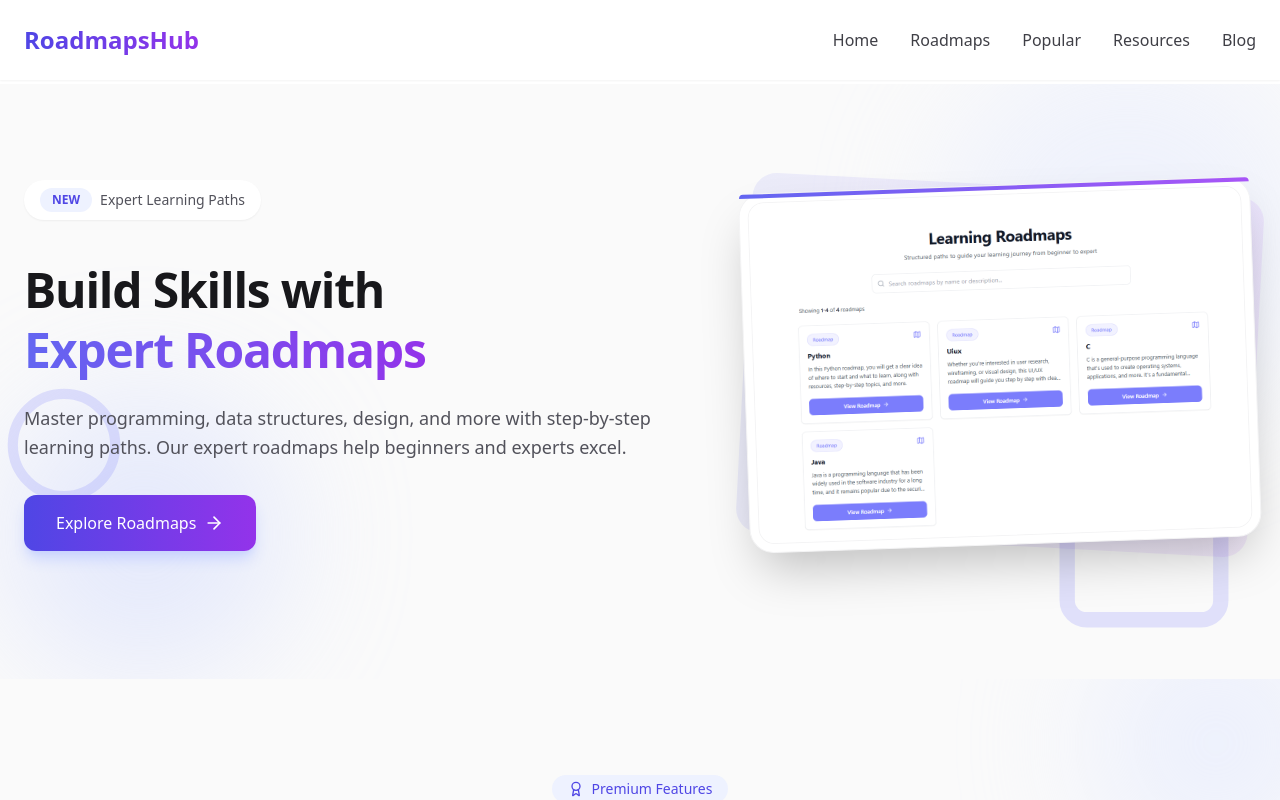
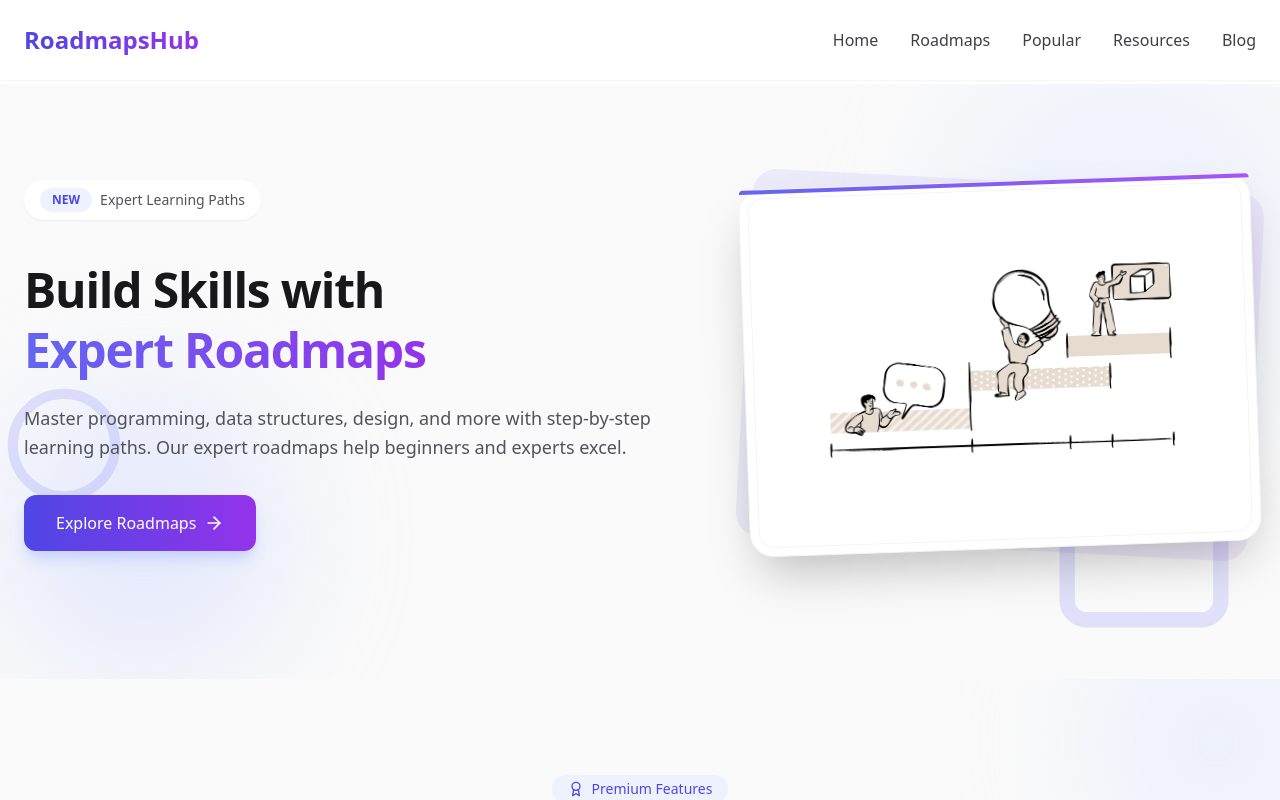
Before and after one commit to thirumaleshthiru/roadmaps-client, a React (Create React App) app: page / in a window 1280 px wide. Shown: the top 800 px of the page. Built offline with nearby package versions, Linux system fonts and the light colour scheme.

Commit message:
roadmaps hub

```diff
--- a/src/pages/Home.jsx
+++ b/src/pages/Home.jsx
@@ -14,8 +14,8 @@ import {
   Award
 } from "lucide-react";
 import { Link } from "react-router-dom";
-
-const Home = () => {
+import HeroBanner from "../assets/hero-banner.webp";
+ const Home = () => {
   return (
     <div className="min-h-screen bg-zinc-50 text-zinc-900 font-sans">
       {/* Header Hero */}
@@ -69,7 +69,7 @@ const Home = () => {
                 <div className="relative bg-white rounded-3xl shadow-2xl p-2 border border-zinc-100 transform -rotate-2 transition-all hover:rotate-0 duration-300">
                   <div className="absolute top-0 left-0 right-0 h-1 bg-gradient-to-r from-indigo-500 to-purple-500 rounded-t-3xl"></div>
                   <div className="rounded-2xl overflow-hidden border border-zinc-100">
-                    <img src="/assets/roadmaps-page.png" alt="Java Roadmap" className="w-full" />
+                    <img src={HeroBanner} alt="Java Roadmap" className="w-full" />
                   </div>
                 </div>
               </div>
```
Also changed, not shown: src/assets/hero-banner.webp (added).
